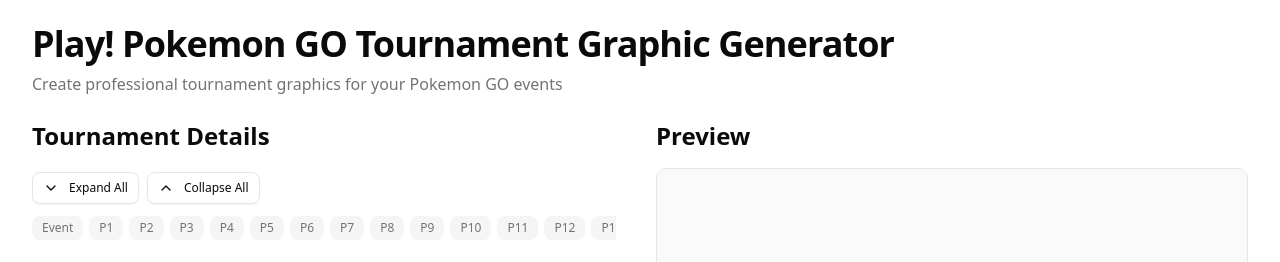
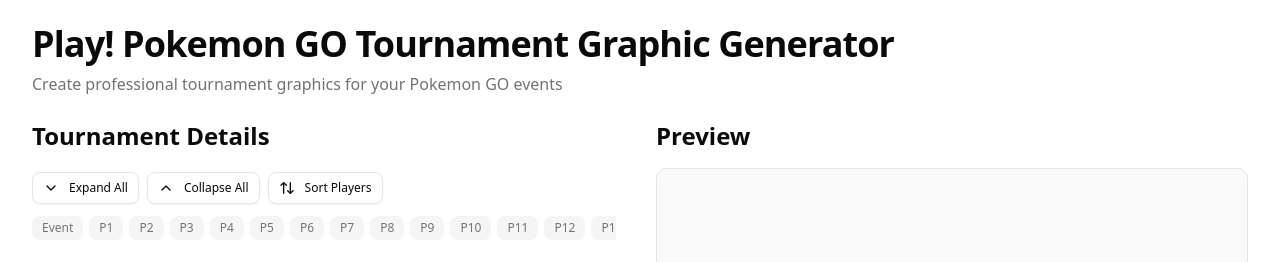
Before and after one commit to DeveloperKhan/play-graphic-tool, a Next.js app: page / in a window 1280 px wide. Shown: the top 262 px of the page. Built offline with nearby package versions, Linux system fonts and the light colour scheme.

Commit message:
Add sort players

```diff
--- a/components/form/form-navigation.tsx
+++ b/components/form/form-navigation.tsx
@@ -2,7 +2,7 @@
 
 import * as React from "react";
 import { Button } from "@/components/ui/button";
-import { ChevronDown, ChevronUp } from "lucide-react";
+import { ChevronDown, ChevronUp, ArrowUpDown } from "lucide-react";
 import { cn } from "@/lib/utils";
 
 interface FormNavigationProps {
@@ -12,6 +12,7 @@ interface FormNavigationProps {
   onNavigate: (sectionId: string) => void;
   onExpandAll: () => void;
   onCollapseAll: () => void;
+  onSortPlayers: () => void;
 }
 
 export function FormNavigation({
@@ -21,6 +22,7 @@ export function FormNavigation({
   onNavigate,
   onExpandAll,
   onCollapseAll,
+  onSortPlayers,
 }: FormNavigationProps) {
   return (
     <div className="sticky top-0 z-10 bg-background/95 backdrop-blur supports-[backdrop-filter]:bg-background/60 border-b pb-4 mb-4 pt-1">
@@ -45,6 +47,16 @@ export function FormNavigation({
         >
           <ChevronUp className="h-3 w-3 mr-1" />
           Collapse All
+        </Button>
+        <Button
+          type="button"
+          variant="outline"
+          size="sm"
+          onClick={onSortPlayers}
+          className="text-xs"
+        >
+          <ArrowUpDown className="h-3 w-3 mr-1" />
+          Sort Players
         </Button>
       </div>
 
--- a/components/form/tournament-form.tsx
+++ b/components/form/tournament-form.tsx
@@ -87,6 +87,52 @@ export function TournamentForm({
     setOpenSections(new Set());
   };
 
+  const handleSortPlayers = () => {
+    const currentPlayers = form.getValues("players");
+    const currentOrder = form.getValues("playerOrder");
+
+    // Define sort order for placements
+    const placementOrder: Record<string | number, number> = {
+      1: 1,
+      2: 2,
+      3: 3,
+      4: 4,
+      "5-8": 5,
+      "9-16": 6,
+      "17-24": 7,
+      "25-32": 8,
+    };
+
+    // Define sort order for groups
+    const groupOrder: Record<string, number> = {
+      A: 1, B: 2, C: 3, D: 4, E: 5, F: 6, G: 7, H: 8,
+      I: 9, J: 10, K: 11, L: 12, M: 13, N: 14, O: 15, P: 16,
+    };
+
+    const sortedOrder = [...currentOrder].sort((a, b) => {
+      const playerA = currentPlayers[a];
+      const playerB = currentPlayers[b];
+
+      if (overviewType === "Bracket") {
+        // Sort by placement
+        const placementA = placementOrder[playerA?.placement ?? "25-32"] ?? 99;
+        const placementB = placementOrder[playerB?.placement ?? "25-32"] ?? 99;
+        return placementA - placementB;
+      } else {
+        // Sort by bracket side (Winners first), then by group
+        const sideA = playerA?.bracketSide === "Winners" ? 0 : 1;
+        const sideB = playerB?.bracketSide === "Winners" ? 0 : 1;
+        if (sideA !== sideB) return sideA - sideB;
+
+        const groupA = groupOrder[playerA?.group ?? "P"] ?? 99;
+        const groupB = groupOrder[playerB?.group ?? "P"] ?? 99;
+        return groupA - groupB;
+      }
+    });
+
+    form.setValue("playerOrder", sortedOrder);
+  };
+
   // Notify parent of form changes
   React.useEffect(() => {
     if (onFormChange) {
@@ -163,6 +209,7 @@ export function TournamentForm({
           onNavigate={handleNavigate}
           onExpandAll={handleExpandAll}
           onCollapseAll={handleCollapseAll}
+          onSortPlayers={handleSortPlayers}
         />
 
         {/* Event Info */}
```
